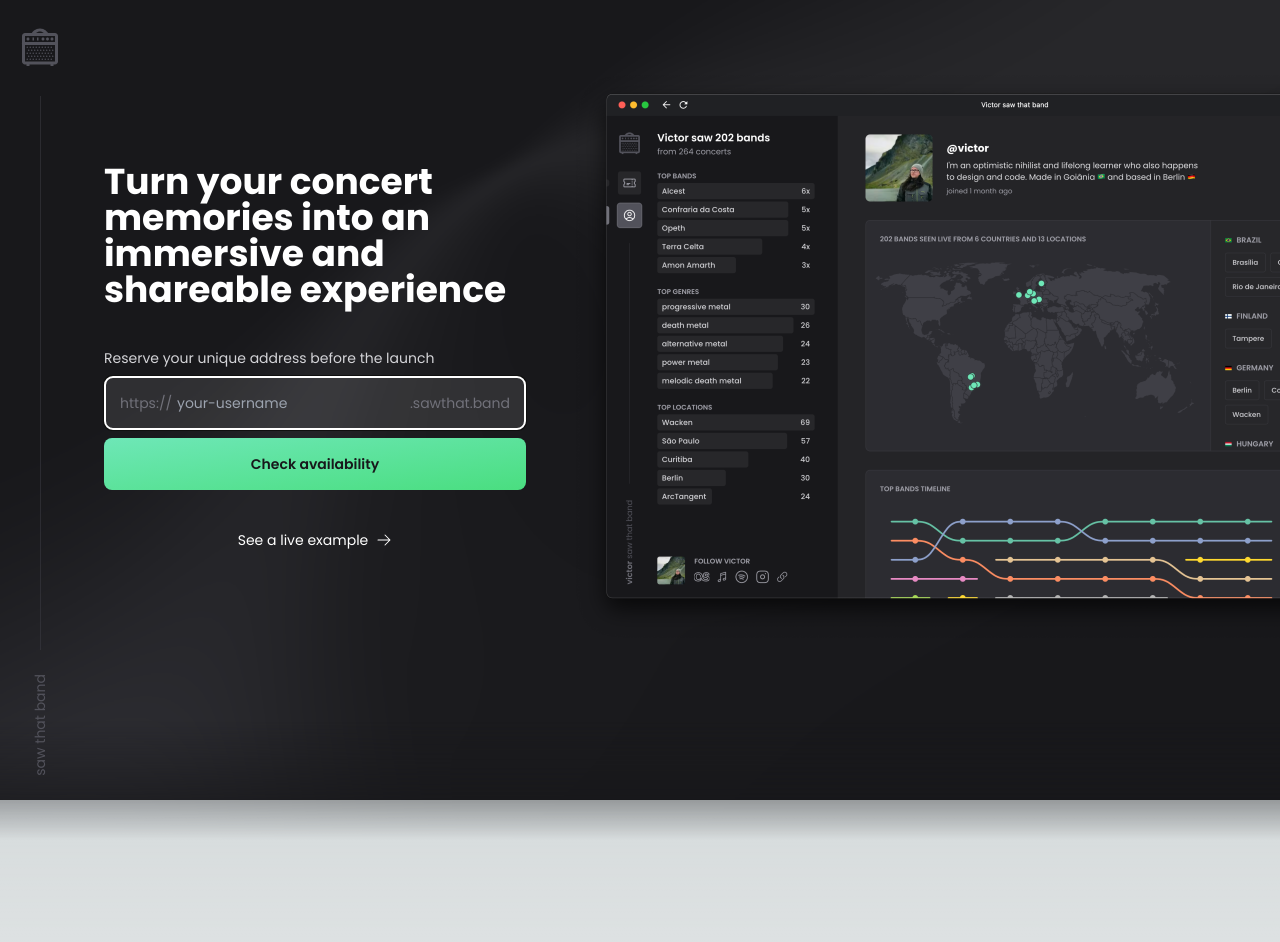
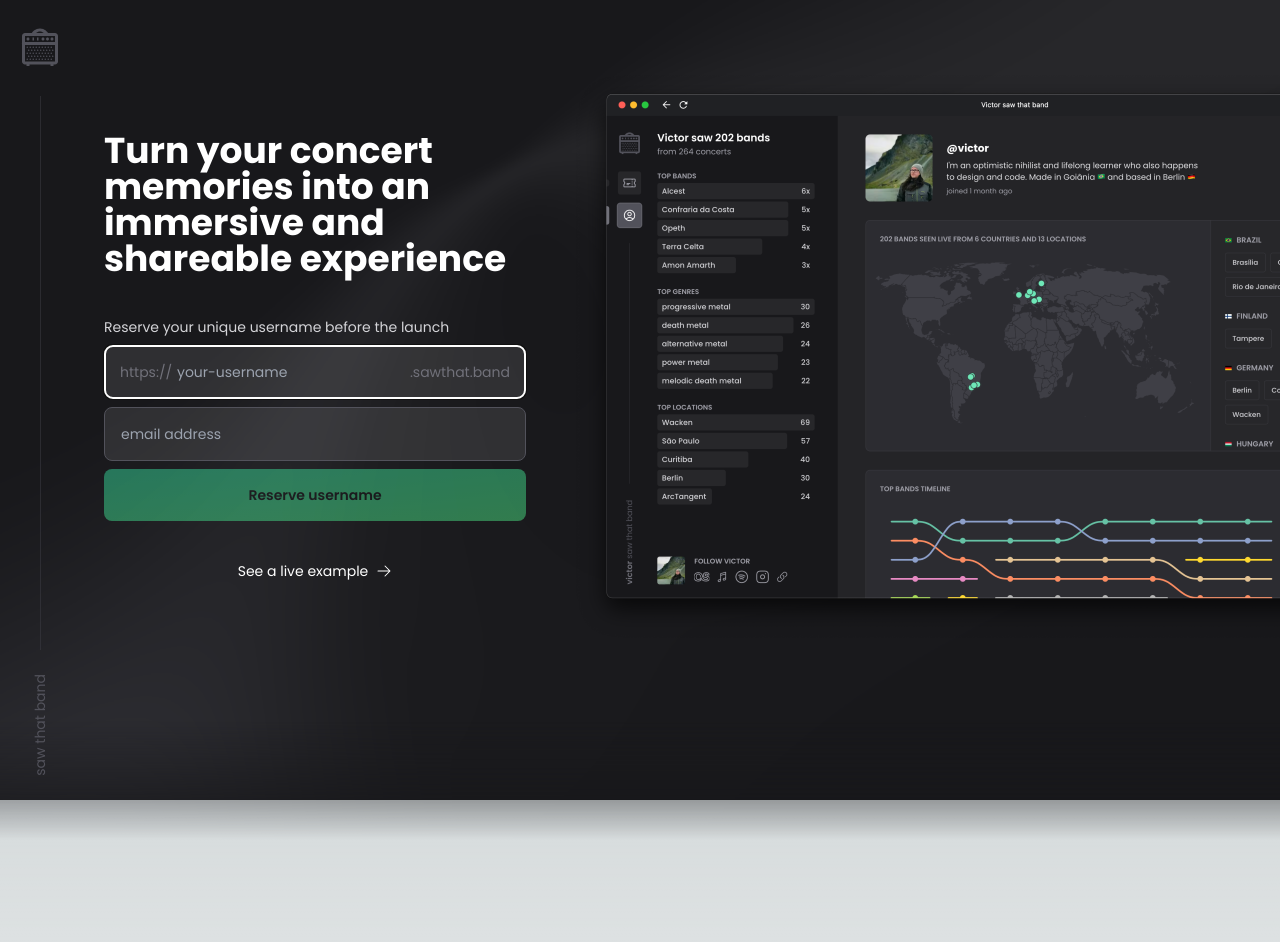
Before and after one commit to victorgaard/saw-that-band-website, a Next.js app: page / in a window 1280 px wide. Shown: the top 942 px of the page. Built offline with nearby package versions, Linux system fonts and the light colour scheme.

Commit message:
feat: plug backend

```diff
--- a/app/api/username/route.ts
+++ b/app/api/username/route.ts
@@ -19,8 +19,8 @@ export async function POST(request: Request) {
   const username = searchParams.get("username");
 
   const { data, error } = await supabase
-  .from("Waitlist")
-  .insert([{ email, username }])
+    .from("Waitlist")
+    .insert([{ email, username }]);
 
-return NextResponse.json(data);
+  return NextResponse.json({ data, error });
 }
--- a/app/components/Form.tsx
+++ b/app/components/Form.tsx
@@ -1,16 +1,45 @@
-import { ChangeEvent } from "react";
+import { CheckIcon, ExclamationCircleIcon } from "@heroicons/react/24/outline";
+import { ChangeEvent, MutableRefObject } from "react";
 
 type FormProps = {
   username: string;
   email: string;
   handleUsernameChange: (e: ChangeEvent<HTMLInputElement>) => void;
+  handleEmailChange: (e: ChangeEvent<HTMLInputElement>) => void;
+  submit: () => void;
+  loading: boolean;
+  error: string;
+  success: boolean;
+  userRef: MutableRefObject<
+    | {
+        email: string;
+        username: string;
+      }
+    | undefined
+  >;
 };
 
-function Form({ username, email, handleUsernameChange }: FormProps) {
+function Form({
+  username,
+  email,
+  handleUsernameChange,
+  handleEmailChange,
+  submit,
+  loading,
+  error,
+  success,
+  userRef,
+}: FormProps) {
   return (
-    <div className="flex flex-col gap-2">
+    <form
+      onSubmit={(e) => {
+        e.preventDefault();
+        submit();
+      }}
+      className="flex flex-col gap-2"
+    >
       <p className="text-sm text-zinc-300">
-        Reserve your unique address before the launch
+        Reserve your unique username before the launch
       </p>
       <div className="relative">
         <p className="text-zinc-500 pointer-events-none text-sm absolute left-4 flex items-center h-full">
@@ -20,6 +49,7 @@ function Form({ username, email, handleUsernameChange }: FormProps) {
           .sawthat.band
         </p>
         <input
+          type="text"
           value={username}
           onChange={handleUsernameChange}
           placeholder="your-username"
@@ -27,10 +57,42 @@ function Form({ username, email, handleUsernameChange }: FormProps) {
           autoFocus
         />
       </div>
-      <button className="bg-gradient-to-br from-emerald-300 to-green-400 text-zinc-900 text-sm font-semibold p-4 rounded-lg">
-        Check availability
+      <input
+        type="email"
+        value={email}
+        onChange={handleEmailChange}
+        placeholder="email address"
+        className="bg-white/10 text-white pr-[132px] w-full border text-sm border-zinc-600 p-4 rounded-lg"
+      />
+      <button
+        type="submit"
+        disabled={!username || !email || loading}
+        className="bg-gradient-to-br from-emerald-400 to-green-400 hover:from-green-400 hover:to-green-400 text-zinc-900 text-sm font-semibold p-4 rounded-lg disabled:opacity-50 disabled:cursor-not-allowed transition-colors"
+      >
+        {loading ? "Reserving..." : "Reserve username"}
       </button>
-    </div>
+      {error && (
+        <div className="text-red-400 flex items-center gap-1">
+          <ExclamationCircleIcon className="w-4 h-4" />
+          <p className="text-xs">{error}</p>
+        </div>
+      )}
+      {success && (
+        <div className="flex items-center gap-1 text-emerald-300">
+          <CheckIcon className="w-4 h-4" />
+          <p className="text-xs">
+            Username{" "}
+            <span className="font-semibold text-emerald-200">
+              {userRef.current?.username}
+            </span>{" "}
+            is now reserved for{" "}
+            <span className="font-semibold text-emerald-200">
+              {userRef.current?.email}
+            </span>
+          </p>
+        </div>
+      )}
+    </form>
   );
 }
 
--- a/app/components/FormWrapper.tsx
+++ b/app/components/FormWrapper.tsx
@@ -1,30 +1,62 @@
 "use client";
 
-import { ChangeEvent, useEffect, useState } from "react";
+import { ChangeEvent, useEffect, useRef, useState } from "react";
 import Form from "./Form";
+import reserveAddress from "../utils/reserveAddress";
 
 function FormWrapper() {
+  const [loading, setLoading] = useState(false);
   const [username, setUsername] = useState("");
   const [email, setEmail] = useState("");
+  const [error, setError] = useState("");
+  const [success, setSuccess] = useState(false);
+  const userRef = useRef<{ email: string; username: string }>();
 
   function handleUsernameChange(e: ChangeEvent<HTMLInputElement>) {
     setUsername(e.target.value);
   }
 
-  useEffect(() => {
-    let usernameTimeout: ReturnType<typeof setTimeout>;
+  function handleEmailChange(e: ChangeEvent<HTMLInputElement>) {
+    setEmail(e.target.value);
+  }
 
-    if (username) {
-      usernameTimeout = setTimeout(() => {}, 700);
-    }
-    return () => clearTimeout(usernameTimeout);
-  }, [username]);
+  function submit() {
+    if (!email || !username) return;
+
+    setSuccess(false);
+    setLoading(true);
+    setError("");
+
+    reserveAddress(email, username).then((res) => {
+      setLoading(false);
+
+      if (res.error) {
+        const usernameTaken = res.error.message.includes("username");
+        setError(
+          usernameTaken
+            ? "This username is taken. Please choose another one."
+            : "This email is already in the waitlist."
+        );
+      } else {
+        userRef.current = { email, username };
+        setSuccess(true);
+        setUsername("");
+        setEmail("");
+      }
+    });
+  }
 
   return (
     <Form
       username={username}
       email={email}
       handleUsernameChange={handleUsernameChange}
+      handleEmailChange={handleEmailChange}
+      submit={submit}
+      loading={loading}
+      error={error}
+      success={success}
+      userRef={userRef}
     />
   );
 }
--- a/app/utils/checkUsername.ts
+++ b/app/utils/checkUsername.ts
@@ -1,9 +1,9 @@
-import "server-only";
-
 import { API_URL } from "@/environments/environments";
 
 async function checkUsername(username: string) {
-  const res = await fetch(`${API_URL}/api/username?username=${username}`);
+  const res = await fetch(`${API_URL}/api/username?username=${username}`, {
+    cache: "no-store",
+  });
   const data = await res.json();
 
   return data;
--- /dev/null
+++ b/app/utils/reserveAddress.ts
@@ -0,0 +1,16 @@
+import { API_URL } from "@/environments/environments";
+
+async function reserveAddress(email: string, username: string) {
+  const res = await fetch(
+    `${API_URL}/api/username?email=${email}&username=${username}`,
+    {
+      method: "POST",
+      cache: "no-store",
+    }
+  );
+  const { data, error } = await res.json();
+
+  return { data, error };
+}
+
+export default reserveAddress;
```
